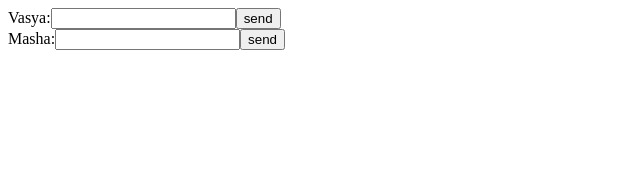
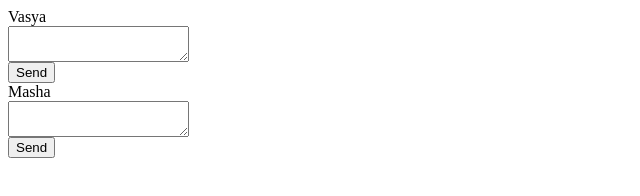
Before and after one commit to denis-malyshev/EventBus, a plain HTML site: page ChatRoom/run.html in a window 1280 px wide. Shown: the whole page, without its empty margins (0-640 px from the left). Drawn offline with nearby package versions, Linux system fonts and the light colour scheme.

Commit message:
Implemented body generating

```diff
--- a/ChatRoom/application.js
+++ b/ChatRoom/application.js
@@ -7,5 +7,5 @@ function app() {
 	var chatUserView1=new ChatUserView("user1",chatUser1,eventBus);
 	var chatUserView2=new ChatUserView("user2",chatUser2,eventBus);
 
-	new ChatRoomView("chat",new ChatRoom(),eventBus);
+	var chatView=new ChatRoomView("chat",new ChatRoom(),eventBus);
 }
--- a/ChatRoom/chatRoom.js
+++ b/ChatRoom/chatRoom.js
@@ -10,7 +10,8 @@ ChatRoom.prototype.addMessage=function(message) {
 	};
 }
 function ChatRoomView(divId,chat,eventBus) {
-	var selector="#"+divId;
+	var innerHTML='<div id="'+divId+'"></div>';
+	document.body.innerHTML+=innerHTML;
 
 	eventBus.registerConsumer("MODEL_UPDATED",function() {
 		renderUI();
@@ -33,7 +34,7 @@ function ChatRoomView(divId,chat,eventBus) {
 				text+=chat.messages[i].time+
 				": "+chat.messages[i].message+"<br>";
 		}
-		$(selector).html(text);
+		$("#"+divId).html(text);
 	};
 }
 
--- a/ChatRoom/chatUser.js
+++ b/ChatRoom/chatUser.js
@@ -21,18 +21,22 @@ function ChatUserService() {
 }
 
 function ChatUserView(divId,chatUser,eventBus) {
-	var selector="#"+divId;
+	var innerHTML='<div id="'+divId+'"></div>';
+	document.body.innerHTML+=innerHTML;
 	var textAreaId=chatUser.textAreaId;
 	var btnId=chatUser.btnId;
-	$(selector).html(chatUser.name+':<input type="textarea" id="'+textAreaId+'" value="">'
-			+'<input type="button" id="'+btnId+'" value="send">');
+	$("#"+divId).html('<div>'+chatUser.name+'</div>'+
+			'<div><textarea id="'+textAreaId+'"></textarea></div>'
+			+'<div><button id="'+btnId+'">Send</button></div>');
+
+	$(document).ready(function() {
+		$("#"+btnId).click(function() {
+			ChatUserService().onMessage(eventBus,chatUser,$("#"+textAreaId).val());
+		});
+	});
 
 	eventBus.registerConsumer("MESSAGE_SENT",function(sender) {
 		renderUI(sender);
-	});
-
-	$("#"+btnId).click(function() {
-		ChatUserService().onMessage(eventBus,chatUser,$("#"+textAreaId).val());
 	});
 
 	var renderUI=function(sender) {
--- a/ChatRoom/run.html
+++ b/ChatRoom/run.html
@@ -14,8 +14,6 @@ $(function() {
 </script>
 </head>
 <body>
-	<div id="user1"></div>
-	<div id="user2"></div>
-	<div id="chat"></div>
+
 </body>
 </html>
```
